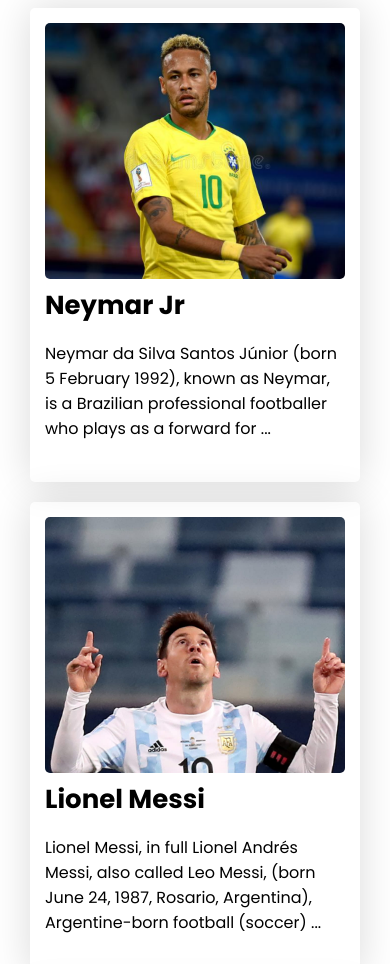
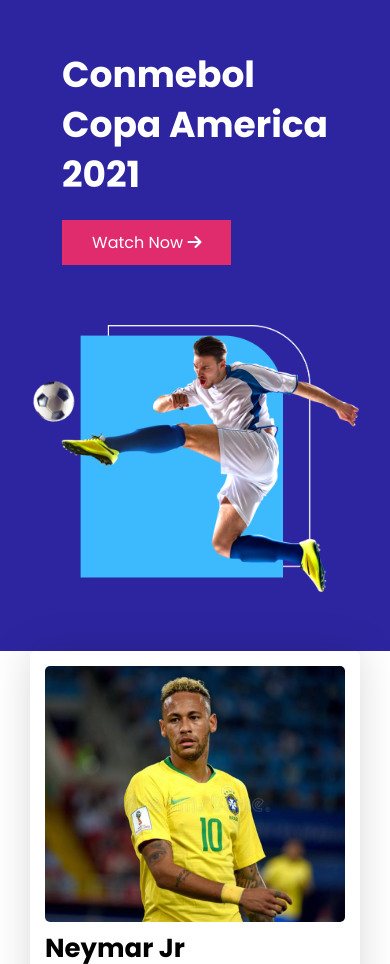
Before and after one commit to ShalahuddinProgrammingHero/football, a plain HTML site: page index.html in a window 390 px wide. Shown: the top 964 px of the page. Drawn offline with Linux system fonts and the light colour scheme.

Commit message:
add hero section

```diff
--- a/index.html
+++ b/index.html
@@ -5,13 +5,32 @@
     <meta http-equiv="X-UA-Compatible" content="IE=edge">
     <meta name="viewport" content="width=device-width, initial-scale=1.0">
     <title>Football</title>
+
+    <!-- font Awesome -->
+    <script src="https://kit.fontawesome.com/b7125fb889.js" crossorigin="anonymous"></script>
+
     <!-- Style Sheet -->
     <link rel="stylesheet" href="style.css">
+
 </head>
 <body>
 
     <!-- Main Area Start -->
     <main>
+        <!-- Hero Section Area Start -->
+        <section id="hero">
+            <div class="hero">
+                <div class="hero-title">
+                    <h1>Conmebol <br> Copa America <br> 2021</h1>
+                    <a href="#">Watch Now <i class="fas fa-arrow-right"></i></a>
+                </div>
+                <div class="hero-banner">
+                    <img src="images/banner.png" alt="">
+                </div>
+            </div>
+        </section>
+        <!-- Hero Section Area End -->
+
         <!-- Players Section Area Start -->
         <section class="container">
             <div class="players">
--- a/style.css
+++ b/style.css
@@ -1,10 +1,53 @@
 /* Google Font */
 @import url('https://fonts.googleapis.com/css2?family=Poppins:wght@300;400;700&display=swap');
+
+* {
+    padding: 0;
+    margin: 0;
+}
 
 body {
     font-family: 'Poppins', sans-serif;
 }
 
+/* Hero Section Area Style Start */
+#hero {
+    background-color: #2D25A0;
+    padding: 50px 0;
+}
+
+.hero {
+    display: flex;
+    justify-content: center;
+    align-items: center;
+}
+
+.hero a {
+    color: white;
+    text-decoration: none;
+    background-color: #E02C6D;
+    padding: 10px 30px;
+    display: inline-block;
+    margin-top: 20px;
+}
+
+.hero-title h1 {
+    font-size: 64px;
+    color: white;
+    line-height: 80px;
+    margin-right: 30px;
+}
+
+.hero-banner {
+    margin-left: 60px;
+}
+
+.hero-banner img {
+    width: 556px;
+    height: 438px;
+}
+
+/* Hero Section Area Style End */
 /* Players Section Area Style Start */
 .container {
     width: 1050px;
@@ -55,6 +98,10 @@ body {
         margin: 0 auto;
     }
 
+    .hero {
+        flex-direction: column;
+    }
+
     .players {
         grid-template-columns: repeat(2, 1fr);
     }
@@ -65,7 +112,24 @@ body {
 /* Mobile Device */
 @media only screen and (max-width:668px) {
     .container {
-        width: 0;
+        width: 100%;
+        justify-content: center;
+    }
+
+    .hero-title h1 {
+        font-size: 36px;
+        line-height: 50px;
+        margin-right: 0;
+    }
+
+    .hero-banner {
+        margin-top: 60px;
+        margin-left: 0;
+    }
+
+    .hero-banner img {
+        width: 329px;
+        height: 269px;
     }
 
     .players {
```
